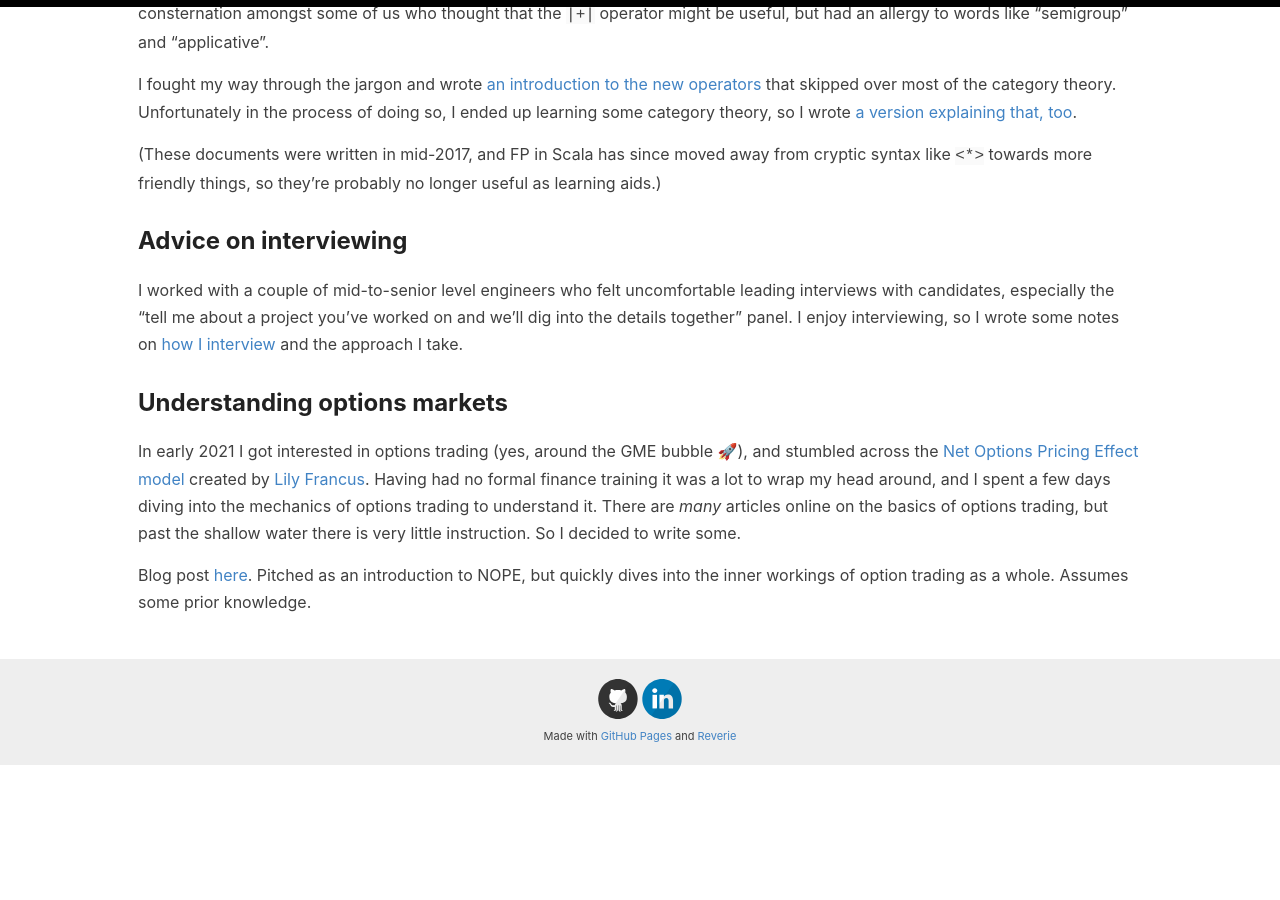
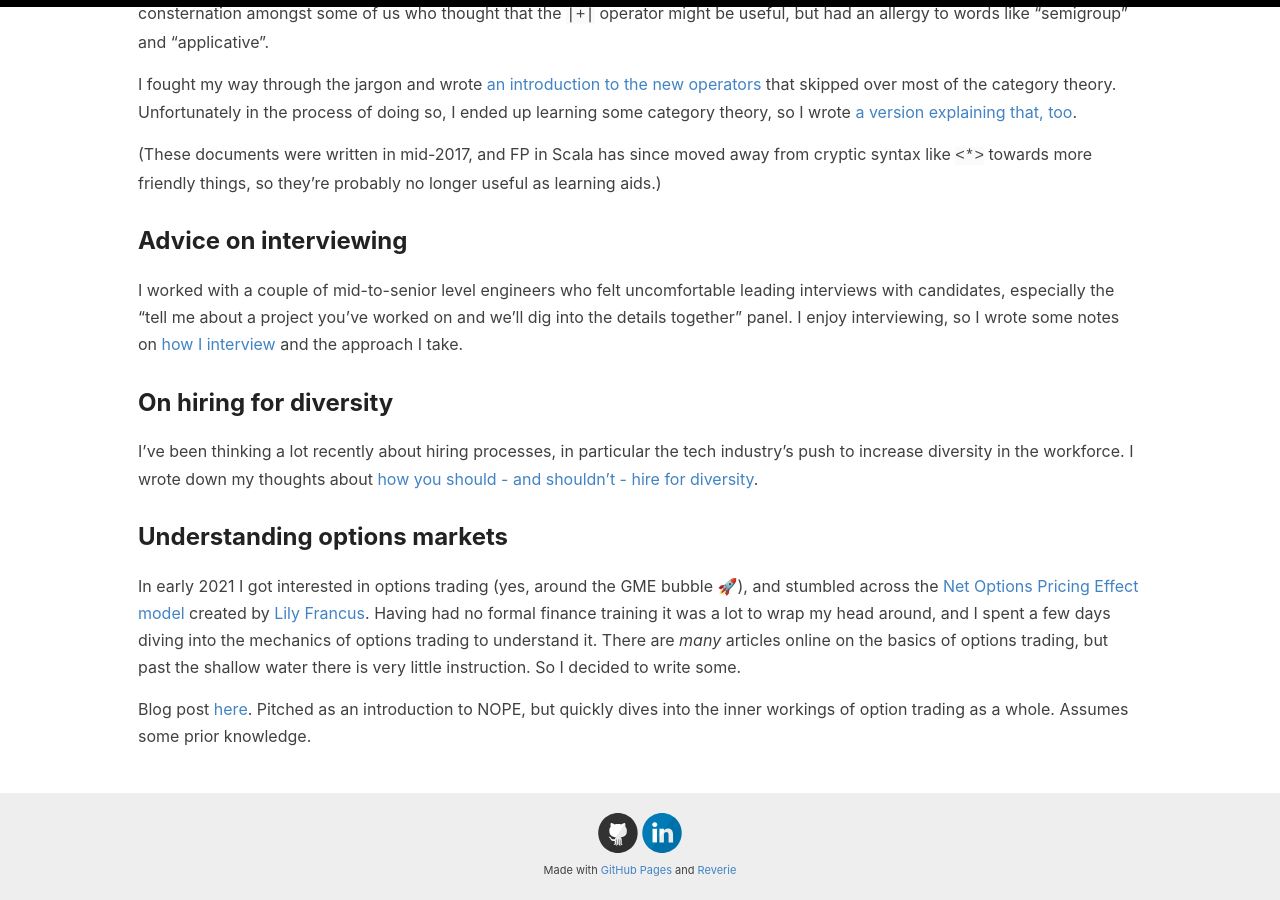
Before and after one commit to helgridly/helgridly.github.io, a Jekyll site: the page built from _pages/writing.md, in a window 1280 px wide and 900 px high, scrolled down 611 px. Built offline with Jekyll 4.4.1, drawn with Linux system fonts in a browser that asks for light colours; before the commit the page ends 1376 px from its top, so only the background shows below that.

Commit message:
link from writing

```diff
--- a/_pages/writing.md
+++ b/_pages/writing.md
@@ -24,6 +24,10 @@ I fought my way through the jargon and wrote [an introduction to the new operato
 
 I worked with a couple of mid-to-senior level engineers who felt uncomfortable leading interviews with candidates, especially the "tell me about a project you've worked on and we'll dig into the details together" panel. I enjoy interviewing, so I wrote some notes on [how I interview](https://docs.google.com/document/d/1qNeXN_E_na_KXsZMaXRfYQcoT-0w59yjdmN1B7Tst68/edit#) and the approach I take.
 
+## On hiring for diversity
+
+I've been thinking a lot recently about hiring processes, in particular the tech industry's push to increase diversity in the workforce. I wrote down my thoughts about [how you should - and shouldn't - hire for diversity](/hiring-diversity).
+
 ## Understanding options markets
 
 In early 2021 I got interested in options trading (yes, around the GME bubble 🚀), and stumbled across the [Net Options Pricing Effect model](https://www.scribd.com/document/487296659/Investigating-Delta-Gamma-Hedging-Impact-on-SPY-Returns-2007-2020) created by [Lily Francus](https://twitter.com/nope_its_lily). Having had no formal finance training it was a lot to wrap my head around, and I spent a few days diving into the mechanics of options trading to understand it. There are _many_ articles online on the  basics of options trading, but past the shallow water there is very little instruction. So I decided to write some.
```
